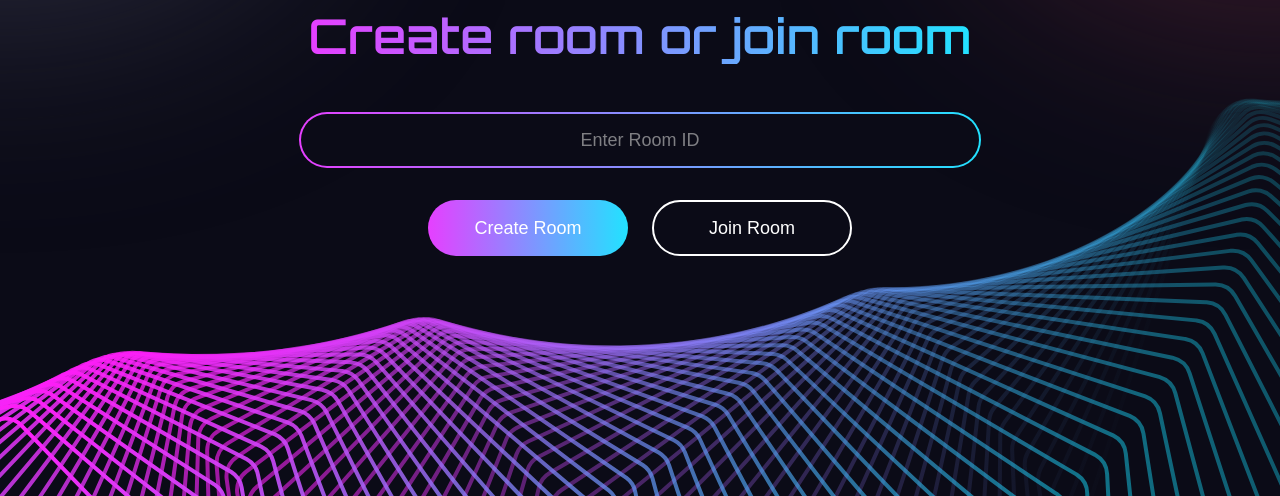
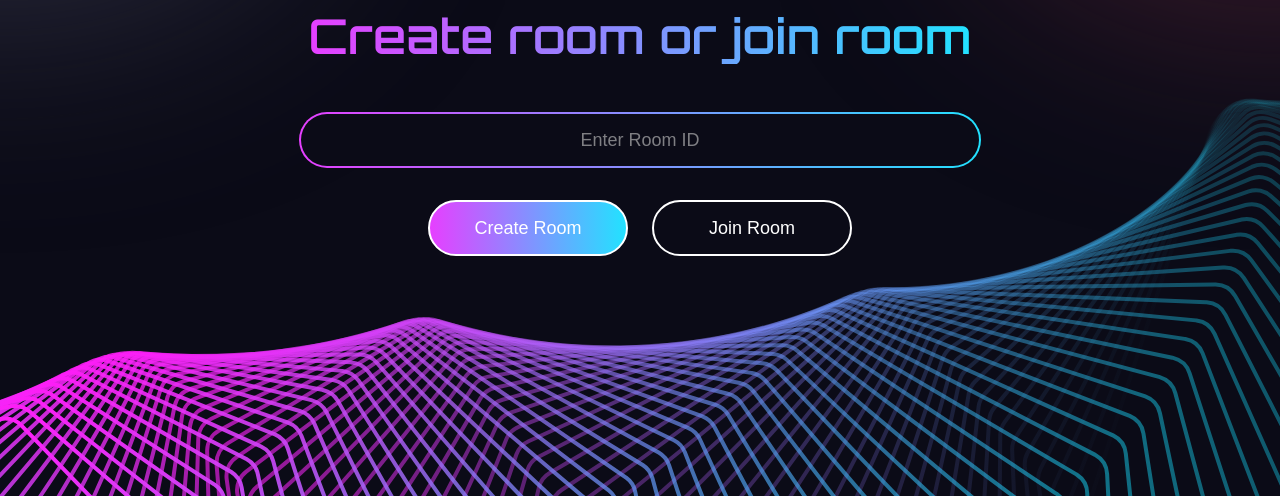
Before and after one commit to MRMYSTERY003/v-call, a Flask app: page / in a window 1280 px wide. Shown: the part 172-668 px from the top of the page. Run offline with Flask 3, Linux system fonts and the light colour scheme.

Commit message:
Update index.html

```diff
--- a/templates/index.html
+++ b/templates/index.html
@@ -176,7 +176,7 @@
 
         .btn-create {
             background: linear-gradient(90deg, var(--purple), var(--cyan));
-            border: none;
+               border: 2px solid white; /* 👈 White border */
         }
 
         .btn-create:hover {
```
